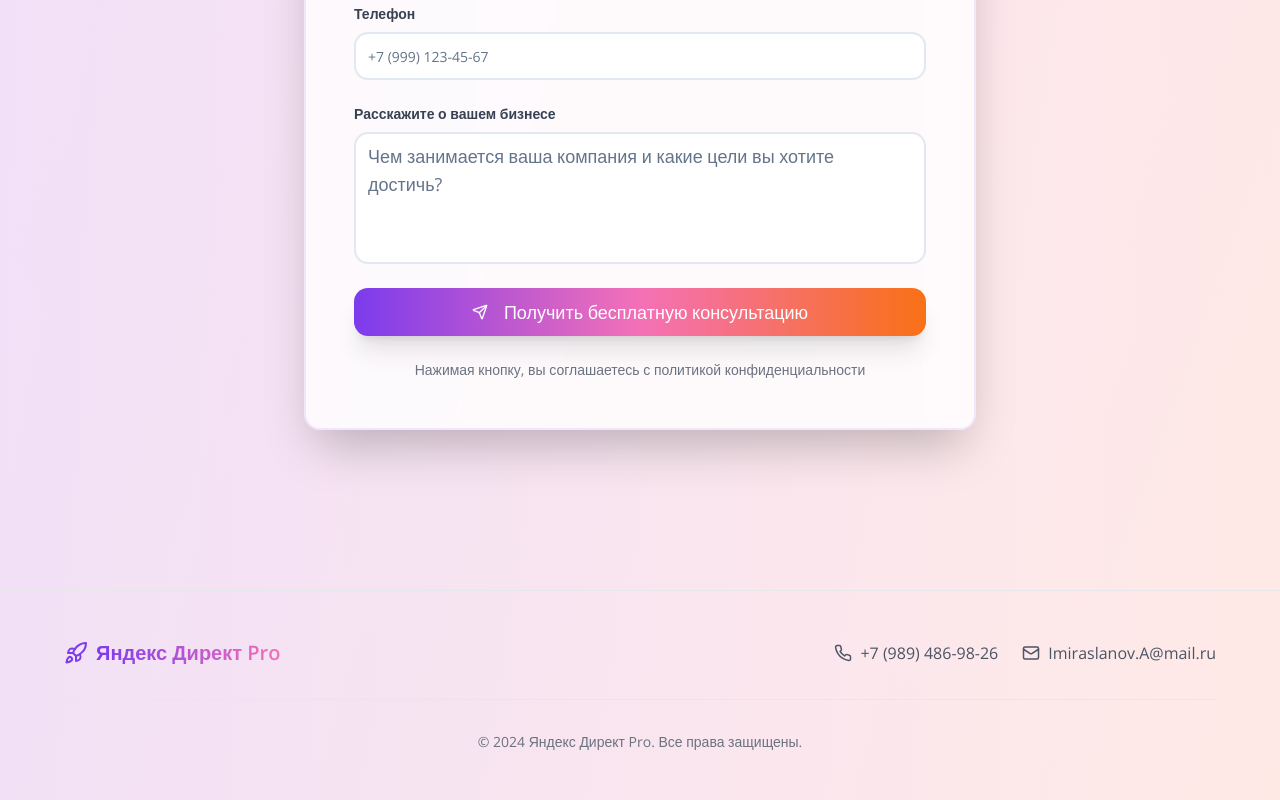
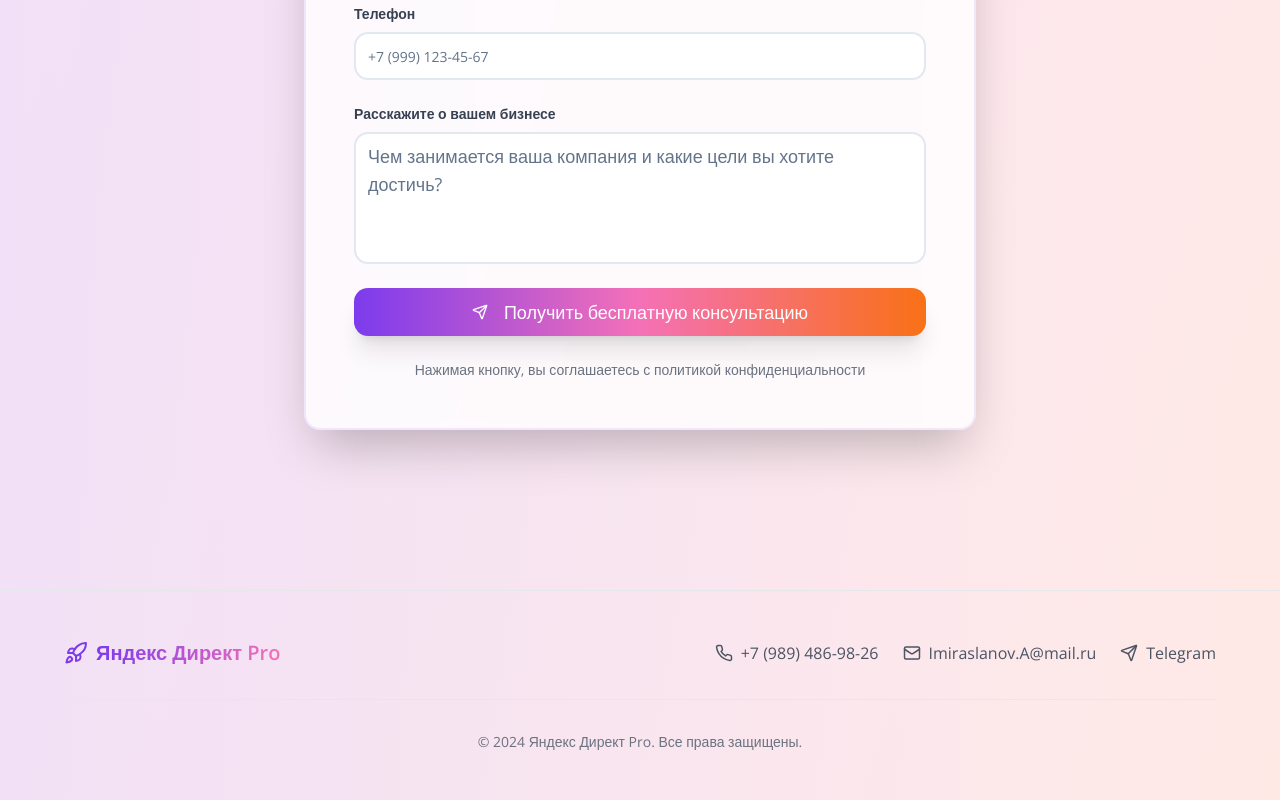
Before and after one commit to pr-poehali-dev/yandex-direct-landing, a React (Vite) app: page / in a window 1280 px wide. Shown: the part 2756-3556 px from the top of the page. Built offline with nearby package versions, Linux system fonts and the light colour scheme.

Commit message:
Добавить контактный номер телеграмм

```diff
--- a/src/pages/Index.tsx
+++ b/src/pages/Index.tsx
@@ -270,7 +270,7 @@ const Index = () => {
                 </span>
               </div>
 
-              <div className="flex items-center gap-6 text-gray-600">
+              <div className="flex flex-wrap items-center justify-center gap-6 text-gray-600">
                 <a href="tel:+79894869826" className="flex items-center gap-2 hover:text-primary transition-colors">
                   <Icon name="Phone" size={18} />
                   +7 (989) 486-98-26
@@ -278,6 +278,10 @@ const Index = () => {
                 <a href="mailto:Imiraslanov.A@mail.ru" className="flex items-center gap-2 hover:text-primary transition-colors">
                   <Icon name="Mail" size={18} />
                   Imiraslanov.A@mail.ru
+                </a>
+                <a href="https://t.me/+79894869826" target="_blank" rel="noopener noreferrer" className="flex items-center gap-2 hover:text-primary transition-colors">
+                  <Icon name="Send" size={18} />
+                  Telegram
                 </a>
               </div>
             </div>
```
